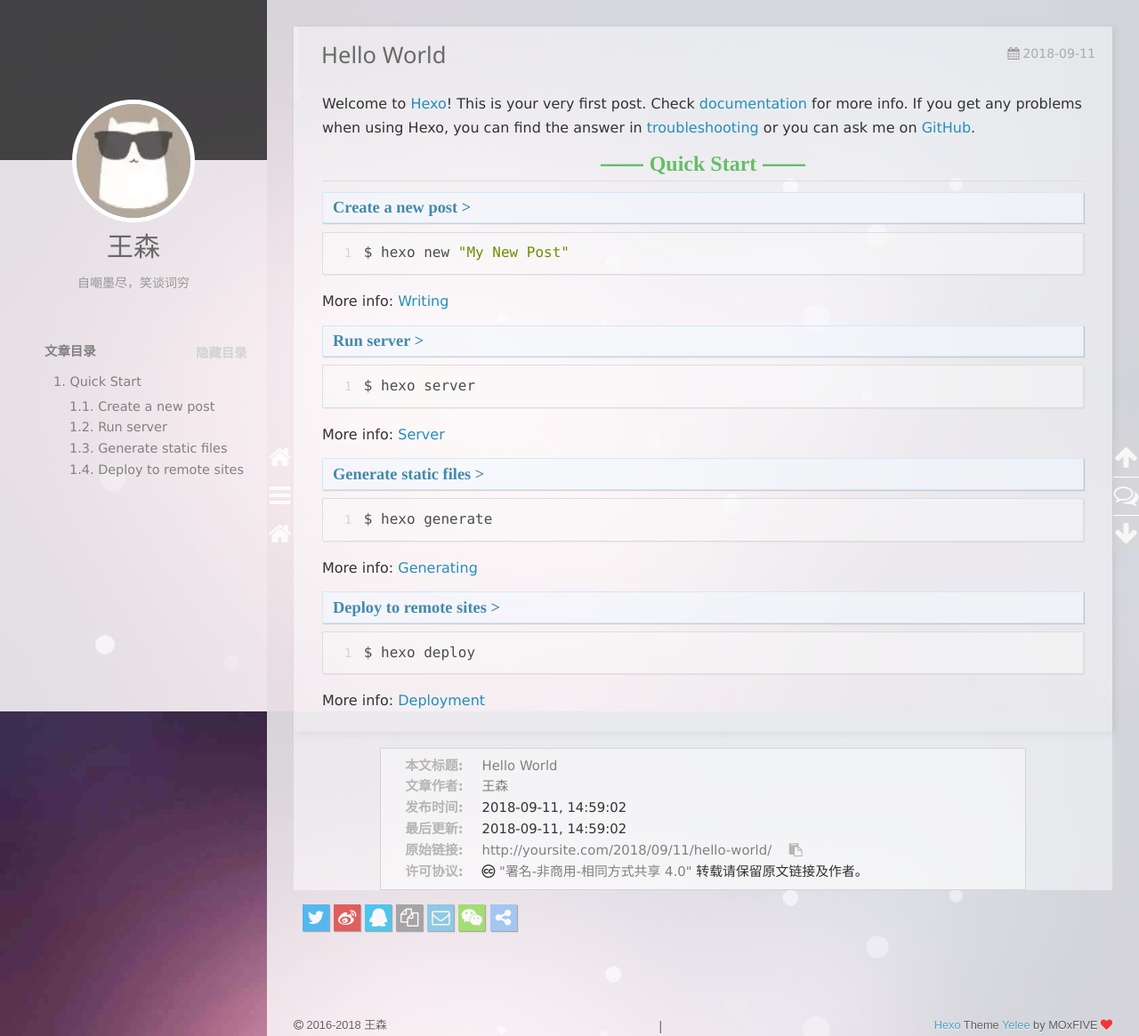
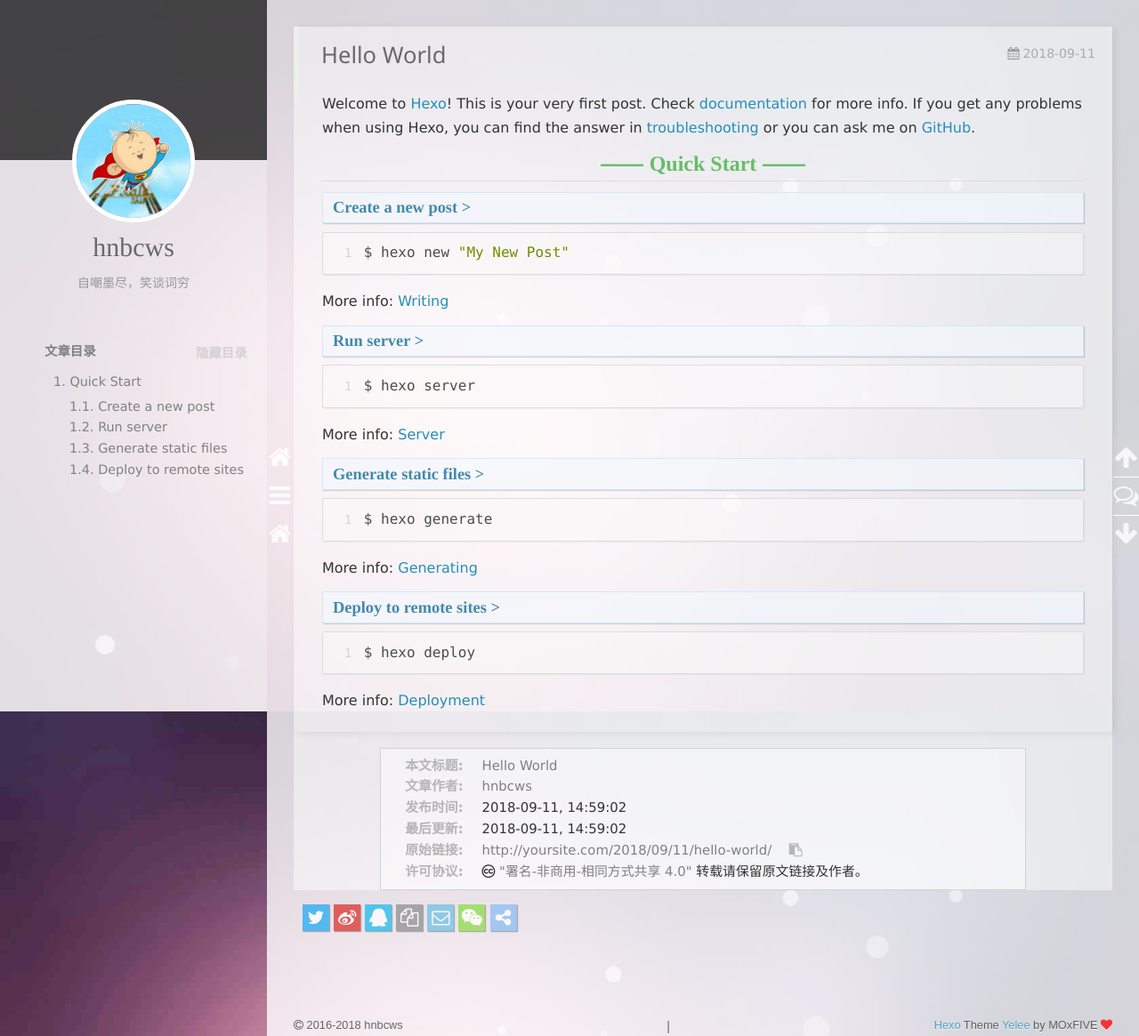
Before and after one commit to hnbcws/hnbcws.github.io, a plain HTML site: page 2018/09/11/hello-world/index.html in a window 1280 px wide. Shown: the top 1165 px of the page at 89% size. Drawn offline with nearby package versions, Linux system fonts and the light colour scheme; some packages are replaced by stand-ins of ours; a script that the page names is missing.

Commit message:
Site updated: 2018-09-12 10:27:41

```diff
--- a/2018/09/11/hello-world/index.html
+++ b/2018/09/11/hello-world/index.html
@@ -1,5 +1,5 @@
 <!DOCTYPE html>
-<html >
+<html lang="zh-Hans">
 <head>
 
     <!--[if lt IE 9]>
@@ -11,7 +11,7 @@
 <meta http-equiv="X-UA-Compatible" content="IE=edge, chrome=1" />
 <meta name="viewport" content="width=device-width, initial-scale=1, maximum-scale=1, user-scalable=no">
 <meta name="format-detection" content="telephone=no" />
-<meta name="author" content="王森" />
+<meta name="author" content="hnbcws" />
 
 
 
@@ -19,9 +19,9 @@
 <meta property="og:type" content="article">
 <meta property="og:title" content="Hello World">
 <meta property="og:url" content="http://yoursite.com/2018/09/11/hello-world/index.html">
-<meta property="og:site_name" content="海纳百川">
+<meta property="og:site_name" content="hnbcws">
 <meta property="og:description" content="Welcome to Hexo! This is your very first post. Check documentation for more info. If you get any problems when using Hexo, you can find the answer in troubleshooting or you can ask me on GitHub. Quick">
-<meta property="og:locale" content="default">
+<meta property="og:locale" content="zh-Hans">
 <meta property="og:updated_time" content="2018-09-11T06:59:02.255Z">
 <meta name="twitter:card" content="summary">
 <meta name="twitter:title" content="Hello World">
@@ -30,7 +30,7 @@
 <link rel="apple-touch-icon" href= "/apple-touch-icon.png">
 
 
-    <link rel="alternate" href="/atom.xml" title="海纳百川" type="application/atom+xml">
+    <link rel="alternate" href="/atom.xml" title="hnbcws" type="application/atom+xml">
 
 
 
@@ -57,7 +57,7 @@
 <link href="//cdn.bootcss.com/font-awesome/4.6.3/css/font-awesome.min.css" rel="stylesheet">
 
 
-<title>Hello World | 海纳百川</title>
+<title>Hello World | hnbcws</title>
 
 <script src="//cdn.bootcss.com/jquery/2.2.4/jquery.min.js"></script>
 <script src="//cdn.bootcss.com/clipboard.js/1.5.10/clipboard.min.js"></script>
@@ -97,10 +97,10 @@
 <div class="intrude-less">
     <header id="header" class="inner">
         <a href="/" class="profilepic">
-            <img src="/img/avatar.png" class="animated zoomIn">
+            <img src="/img/headphoto.jpg" class="animated zoomIn">
         </a>
         <hgroup>
-          <h1 class="header-author"><a href="/">王森</a></h1>
+          <h1 class="header-author"><a href="/">hnbcws</a></h1>
         </hgroup>
 
 
@@ -219,15 +219,15 @@
       <nav id="mobile-nav">
       <div class="overlay">
           <div class="slider-trigger"></div>
-          <h1 class="header-author js-mobile-header hide"><a href="/" title="回到主页">王森</a></h1>
+          <h1 class="header-author js-mobile-header hide"><a href="/" title="回到主页">hnbcws</a></h1>
       </div>
     <div class="intrude-less">
         <header id="header" class="inner">
             <a href="/" class="profilepic">
-                <img src="/img/avatar.png" class="animated zoomIn">
+                <img src="/img/headphoto.jpg" class="animated zoomIn">
             </a>
             <hgroup>
-              <h1 class="header-author"><a href="/" title="回到主页">王森</a></h1>
+              <h1 class="header-author"><a href="/" title="回到主页">hnbcws</a></h1>
             </hgroup>
 
             <p class="header-subtitle">自嘲墨尽，笑谈词穷</p>
@@ -315,12 +315,12 @@
 
     <div class="copyright">
         <p><span>本文标题:</span><a href="/2018/09/11/hello-world/">Hello World</a></p>
-        <p><span>文章作者:</span><a href="/" title="回到主页">王森</a></p>
+        <p><span>文章作者:</span><a href="/" title="回到主页">hnbcws</a></p>
         <p><span>发布时间:</span>2018-09-11, 14:59:02</p>
         <p><span>最后更新:</span>2018-09-11, 14:59:02</p>
         <p>
             <span>原始链接:</span><a class="post-url" href="/2018/09/11/hello-world/" title="Hello World">http://yoursite.com/2018/09/11/hello-world/</a>
-            <span class="copy-path" data-clipboard-text="原文: http://yoursite.com/2018/09/11/hello-world/　　作者: 王森" title="点击复制文章链接"><i class="fa fa-clipboard"></i></span>
+            <span class="copy-path" data-clipboard-text="原文: http://yoursite.com/2018/09/11/hello-world/　　作者: hnbcws" title="点击复制文章链接"><i class="fa fa-clipboard"></i></span>
             <script> var clipboard = new Clipboard('.copy-path'); </script>
         </p>
         <p>
@@ -372,7 +372,7 @@
         </div>
         <script>
             window._bd_share_config={
-                "common":{"bdSnsKey":{},"bdText":"Hello World　| 海纳百川　","bdMini":"2","bdMiniList":false,"bdPic":"","bdStyle":"0","bdSize":"24"},"share":{}};with(document)0[(getElementsByTagName('head')[0]||body).appendChild(createElement('script')).src='http://bdimg.share.baidu.com/static/api/js/share.js?v=89860593.js?cdnversion='+~(-new Date()/36e5)];
+                "common":{"bdSnsKey":{},"bdText":"Hello World　| hnbcws　","bdMini":"2","bdMiniList":false,"bdPic":"","bdStyle":"0","bdSize":"24"},"share":{}};with(document)0[(getElementsByTagName('head')[0]||body).appendChild(createElement('script')).src='http://bdimg.share.baidu.com/static/api/js/share.js?v=89860593.js?cdnversion='+~(-new Date()/36e5)];
         </script>
 
 
@@ -416,7 +416,7 @@
         <div id="footer-info">
             <div class="footer-left">
                 <i class="fa fa-copyright"></i>
-                2016-2018 王森
+                2016-2018 hnbcws
             </div>
             <div class="footer-right">
                 <a href="http://hexo.io/" target="_blank" title="快速、简洁且高效的博客框架">Hexo</a>  Theme <a href="https://github.com/MOxFIVE/hexo-theme-yelee" target="_blank" title="简而不减 Hexo 双栏博客主题  v3.5">Yelee</a> by MOxFIVE <i class="fa fa-heart animated infinite pulse"></i>
```
Also changed, not shown: archives/2018/09/index.html (+14 -14 lines), archives/2018/index.html (+14 -14 lines), archives/index.html (+14 -14 lines), index.html (+14 -14 lines), img/headphoto.jpg (added).
